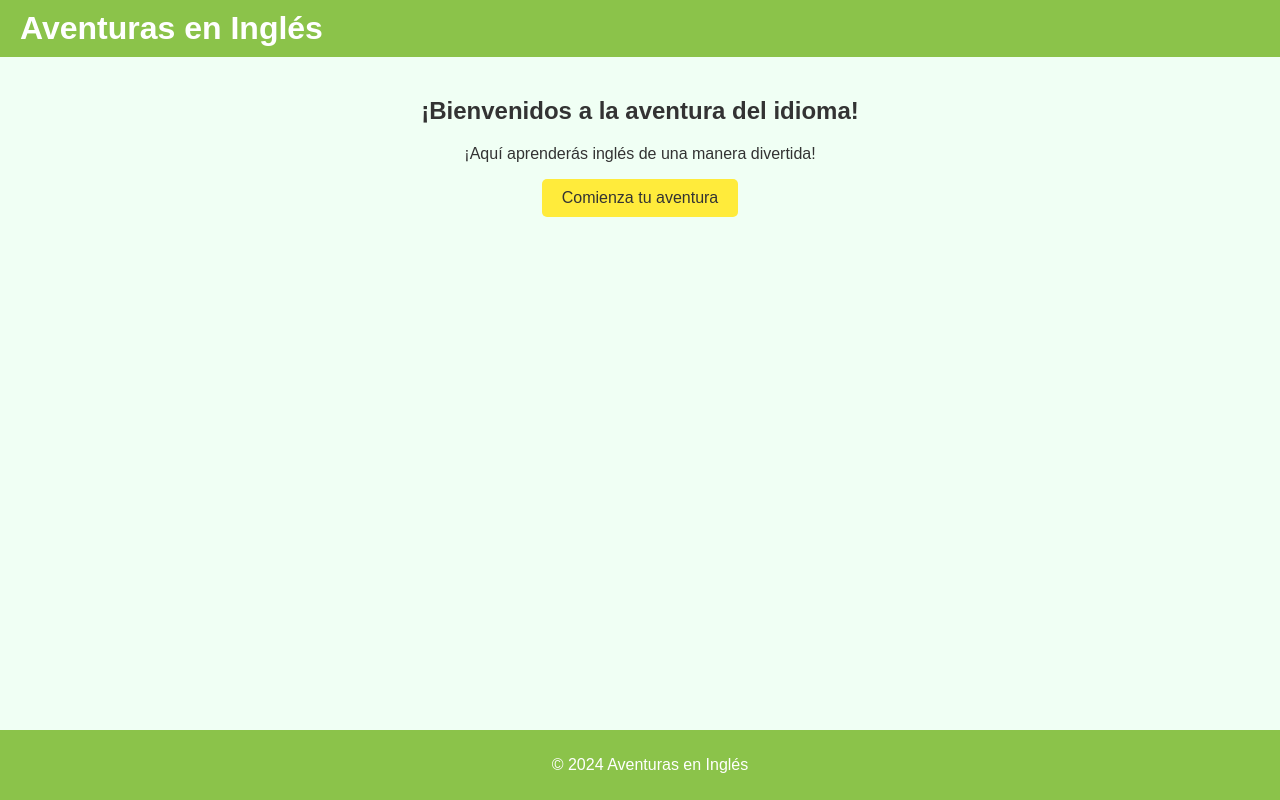
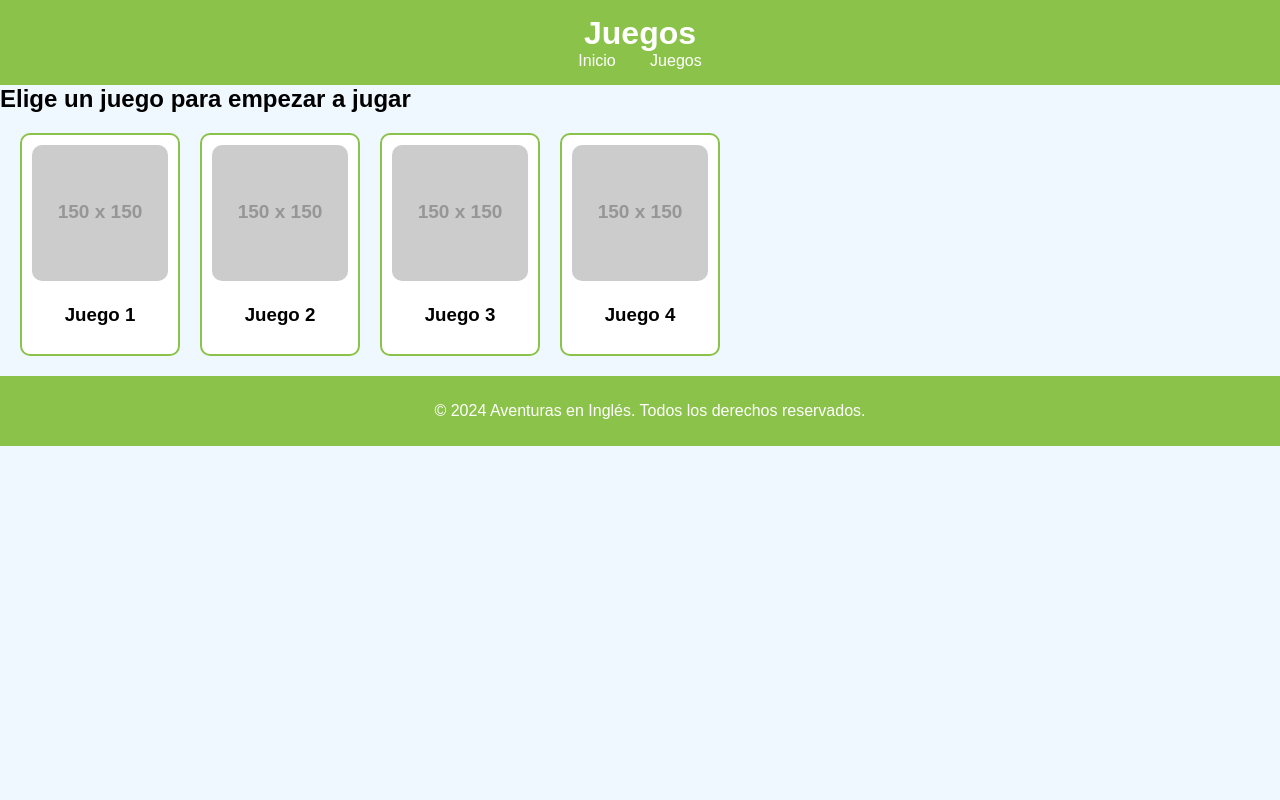
Before and after one commit to manuvhz/Aventuras-en-Ingles, a plain HTML site: page juegos.html in a window 1280 px wide. Drawn offline with Linux system fonts and the light colour scheme; placeholder pictures from the web are drawn by us.

Commit message:
Update juegos.html

```diff
--- a/juegos.html
+++ b/juegos.html
@@ -3,156 +3,113 @@
 <head>
     <meta charset="UTF-8">
     <meta name="viewport" content="width=device-width, initial-scale=1.0">
-    <title>Aventuras en Inglés</title>
+    <title>Juegos - Aventuras en Inglés</title>
     <style>
         body {
             font-family: Arial, sans-serif;
             margin: 0;
             padding: 0;
-            background-color: #f0fff4;
-            color: #333;
+            background-color: #f0f8ff;
         }
 
         header {
-            background-color: #8bc34a; /* Verde limón */
-            padding: 10px 20px;
-            display: flex;
-            justify-content: space-between;
-            align-items: center;
-        }
-
-        h1 {
-            margin: 0;
+            background-color: #8bc34a;
             color: white;
-        }
-
-        nav {
-            position: relative;
-        }
-
-        ul {
-            list-style: none;
-            padding: 0;
-            margin: 0;
-        }
-
-        nav > ul > li {
-            display: inline-block;
-            position: relative;
+            padding: 15px;
+            text-align: center;
         }
 
         nav a {
             color: white;
+            margin: 0 15px;
             text-decoration: none;
-            padding: 10px 15px;
-            display: block;
         }
 
-        .dropdown {
-            display: none;
-            position: absolute;
-            background-color: #4caf50;
-            border-radius: 5px;
-            z-index: 1;
+        h1, h2 {
+            margin: 0;
         }
 
-        .dropdown li {
-            display: block;
+        .grid-container {
+            display: grid;
+            grid-template-columns: repeat(auto-fill, minmax(150px, 1fr));
+            gap: 20px;
+            padding: 20px;
         }
 
-        .dropdown a {
-            padding: 10px 15px;
+        .game-item {
+            background-color: #ffffff;
+            border: 2px solid #8bc34a;
+            border-radius: 10px;
+            text-align: center;
+            padding: 10px;
+            transition: transform 0.2s;
+            cursor: pointer;
         }
 
-        main {
-            padding: 20px;
-            text-align: center;
+        .game-item:hover {
+            transform: scale(1.05);
         }
 
-        button {
-            background-color: #ffeb3b; /* Color amarillo */
-            color: #333;
-            border: none;
-            padding: 10px 20px;
-            font-size: 16px;
-            cursor: pointer;
-            border-radius: 5px;
-            transition: background-color 0.3s;
-        }
-
-        button:hover {
-            background-color: #fdd835;
-        }
-
-        .adventure-menu {
-            display: none;
-            position: absolute;
-            background-color: #8bc34a;
-            margin-top: 5px;
-            padding: 10px;
-            left: 50%;
-            transform: translateX(-50%);
-            z-index: 2;
-        }
-
-        .adventure-menu a {
-            display: block;
-            color: white;
-            text-decoration: none;
-            padding: 5px 10px;
+        .game-item img {
+            max-width: 100%;
+            height: auto;
+            border-radius: 10px;
         }
 
         footer {
+            background-color: #8bc34a;
+            color: white;
             text-align: center;
             padding: 10px;
-            background-color: #8bc34a;
-            color: white;
-            position: fixed;
+            position: relative;
+            bottom: 0;
             width: 100%;
-            bottom: 0;
         }
     </style>
 </head>
 <body>
     <header>
-        <h1>Aventuras en Inglés</h1>
+        <h1>Juegos</h1>
         <nav>
-            <ul>
-                    </ul>
-                </li>
-            </ul>
+            <a href="index.html">Inicio</a>
+            <a href="juegos.html">Juegos</a>
         </nav>
     </header>
+
     <main>
-        <section id="content">
-            <h2>¡Bienvenidos a la aventura del idioma!</h2>
-            <p>¡Aquí aprenderás inglés de una manera divertida!</p>
-            <button id="start-button">Comienza tu aventura</button>
-            <div class="adventure-menu" id="adventure-menu">
-                <h3>Opciones de Aventura</h3>
-                <a href="juegos.html">Juegos</a>
-                <a href="#">Cuentos</a>
-                <a href="#">Videos</a>
-                <a href="#">Cultura</a>
+        <h2>Elige un juego para empezar a jugar</h2>
+        <div class="grid-container">
+            <div class="game-item" onclick="openGame('https://www.example.com/juego1')">
+                <img src="https://via.placeholder.com/150" alt="Juego 1">
+                <h3>Juego 1</h3>
             </div>
-        </section>
+            <div class="game-item" onclick="openGame('https://www.example.com/juego2')">
+                <img src="https://via.placeholder.com/150" alt="Juego 2">
+                <h3>Juego 2</h3>
+            </div>
+            <div class="game-item" onclick="openGame('https://www.example.com/juego3')">
+                <img src="https://via.placeholder.com/150" alt="Juego 3">
+                <h3>Juego 3</h3>
+            </div>
+            <div class="game-item" onclick="openGame('https://www.example.com/juego4')">
+                <img src="https://via.placeholder.com/150" alt="Juego 4">
+                <h3>Juego 4</h3>
+            </div>
+            <!-- Agrega más juegos según sea necesario -->
+        </div>
     </main>
+
     <footer>
-        <p>&copy; 2024 Aventuras en Inglés</p>
+        <p>&copy; 2024 Aventuras en Inglés. Todos los derechos reservados.</p>
     </footer>
 
     <script>
-        document.getElementById('start-button').addEventListener('click', function(event) {
-            const adventureMenu = document.getElementById('adventure-menu');
-            adventureMenu.style.display = adventureMenu.style.display === 'block' ? 'none' : 'block'; // Alternar visibilidad
-        });
-
-        window.addEventListener('click', function(event) {
-            const adventureMenu = document.getElementById('adventure-menu');
-            if (!event.target.closest('#start-button')) {
-                adventureMenu.style.display = 'none'; // Cerrar el menú si se hace clic fuera
-            }
-        });
+        function openGame(url) {
+            // Abre el juego en una nueva pestaña
+            window.open(url, '_blank');
+            // Muestra un mensaje de alerta
+            alert("¡Disfruta jugando!");
+        }
     </script>
 </body>
 </html>
```
